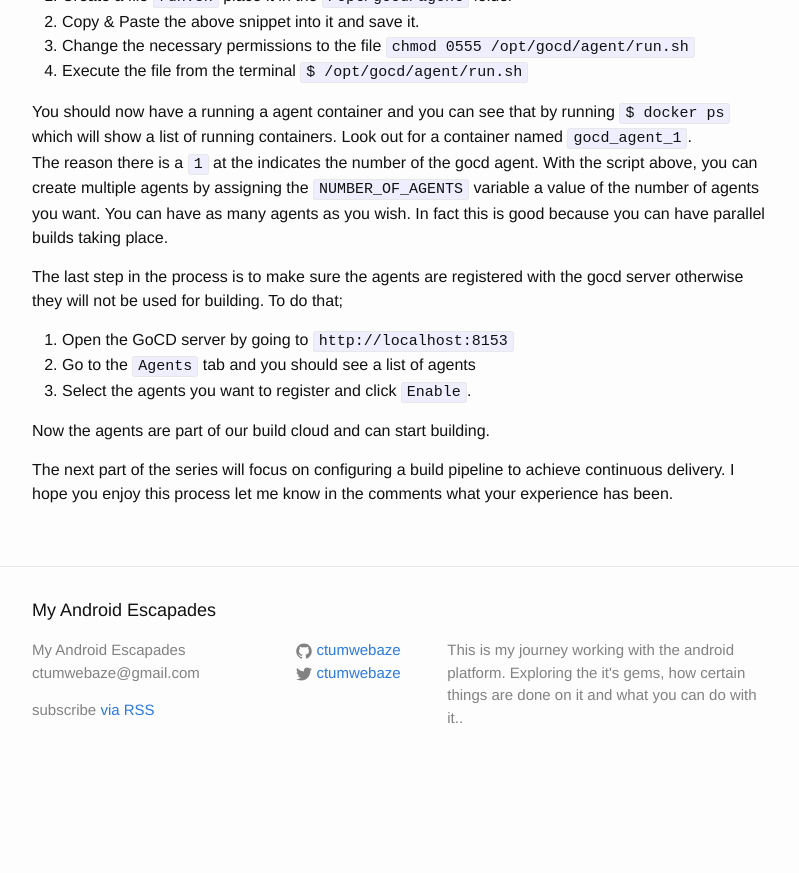
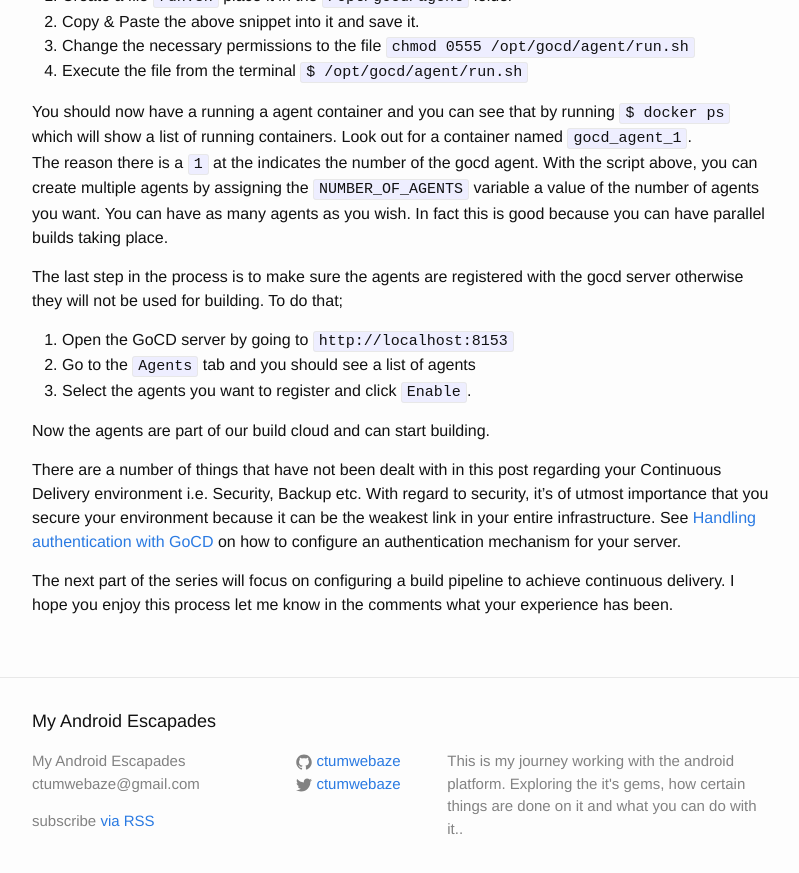
Before and after one commit to ctumwebaze/ctumwebaze.github.io, a Jekyll site: the page built from _posts/2016-03-21-containerized-continuous-delivery-with-gocd-android-playstore-p1.md, in a window 1280 px wide and 900 px high, scrolled down 7421 px. Shown: the top 873 px of the window, without its empty margins (238-1037 px from the left). Built offline with Jekyll 4.4.1, drawn with Linux system fonts in a browser that asks for light colours; comment, search, counter and statistics services are not loaded; before the commit the page ends 8210 px from its top, so only the background shows below that.

Commit message:
adds comment on configuring an authentication mechanism for your gocd server.

```diff
--- a/_posts/2016-03-21-containerized-continuous-delivery-with-gocd-android-playstore-p1.md
+++ b/_posts/2016-03-21-containerized-continuous-delivery-with-gocd-android-playstore-p1.md
@@ -314,4 +314,6 @@
 
 Now the agents are part of our build cloud and can start building.
 
+There are a number of things that have not been dealt with in this post regarding your Continuous Delivery environment i.e. Security, Backup etc. With regard to security, it's of utmost importance that you secure your environment because it can be the weakest link in your entire infrastructure. See [Handling authentication with GoCD](https://docs.go.cd/current/configuration/dev_authentication.html) on how to configure an authentication mechanism for your server.
+
 The next part of the series will focus on configuring a build pipeline to achieve continuous delivery. I hope you enjoy this process let me know in the comments what your experience has been.
```
